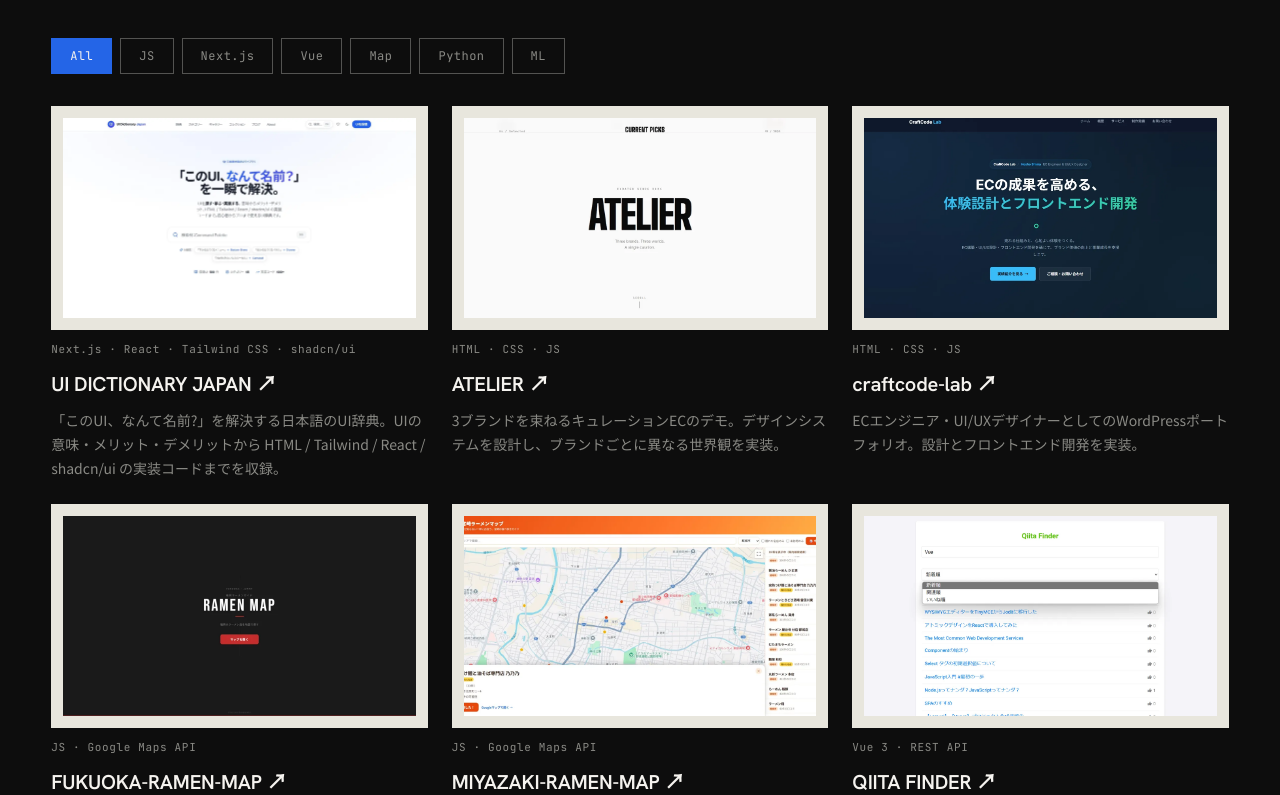
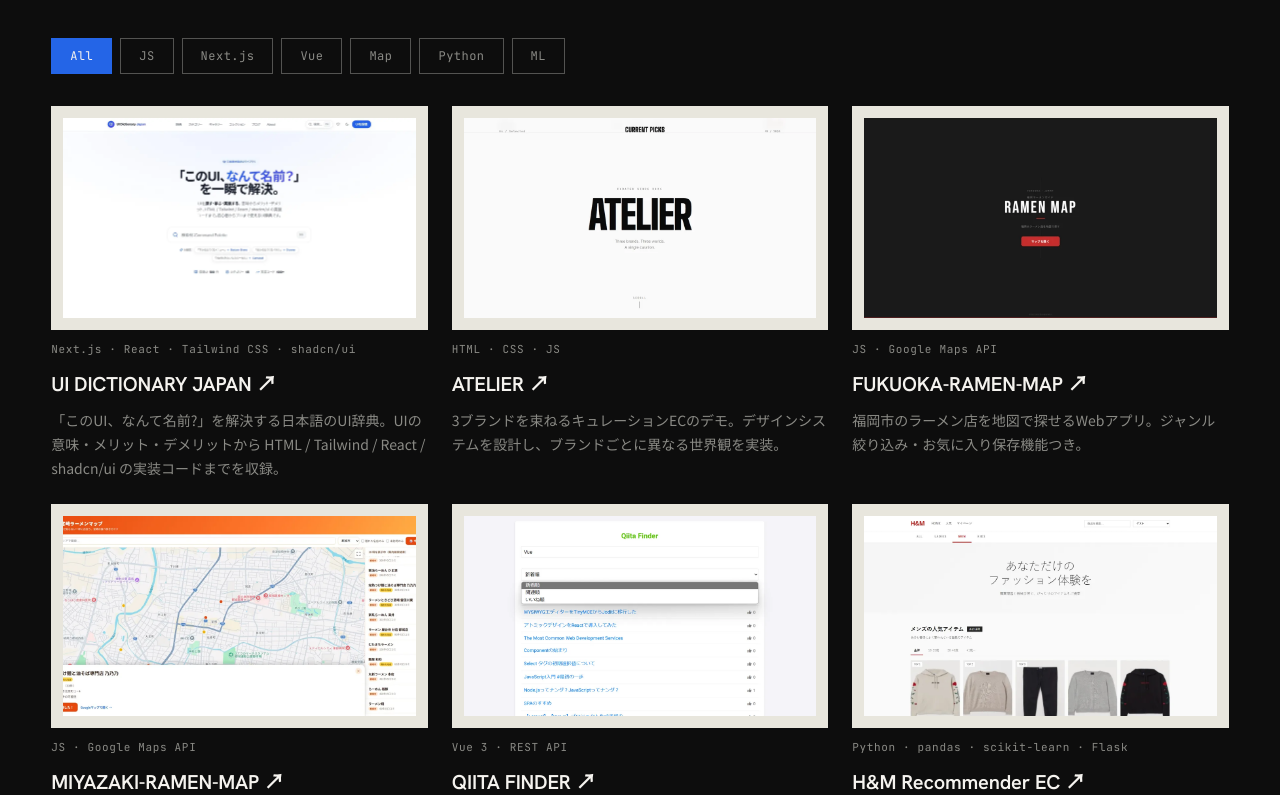
Before and after one commit to hshima7010-png/shima-portfolio-v2, a Next.js app: page / in a window 1280 px wide. Shown: the part 5885-6680 px from the top of the page. Built offline with nearby package versions, Linux system fonts and the light colour scheme.

Commit message:
更新内容のメモ（例: 価格の変更）

```diff
--- a/data/productions.ts
+++ b/data/productions.ts
@@ -30,15 +30,15 @@ export const productions: Production[] = [
     image: "/images/demo-ec.webp",
     url: "https://hshima7010-png.github.io/ATELIER/",
   },
-  {
-    slug: "craftcode-lab",
-    title: "craftcode-lab",
-    tags: ["WordPress", "Shopify", "GSAP", "UI/UX"],
-    tagLine: "HTML · CSS · JS",
-    desc: "ECエンジニア・UI/UXデザイナーとしてのWordPressポートフォリオ。設計とフロントエンド開発を実装。",
-    image: "/images/craftcode-lab.webp",
-    url: "https://sh-test-1.com/",
-  },
+  // {
+  //   slug: "craftcode-lab",
+  //   title: "craftcode-lab",
+  //   tags: ["WordPress", "Shopify", "GSAP", "UI/UX"],
+  //   tagLine: "HTML · CSS · JS",
+  //   desc: "ECエンジニア・UI/UXデザイナーとしてのWordPressポートフォリオ。設計とフロントエンド開発を実装。",
+  //   image: "/images/craftcode-lab.webp",
+  //   url: "https://sh-test-1.com/",
+  // },
   {
     slug: "fukuoka-ramen-map",
     title: "FUKUOKA-RAMEN-MAP",
```
